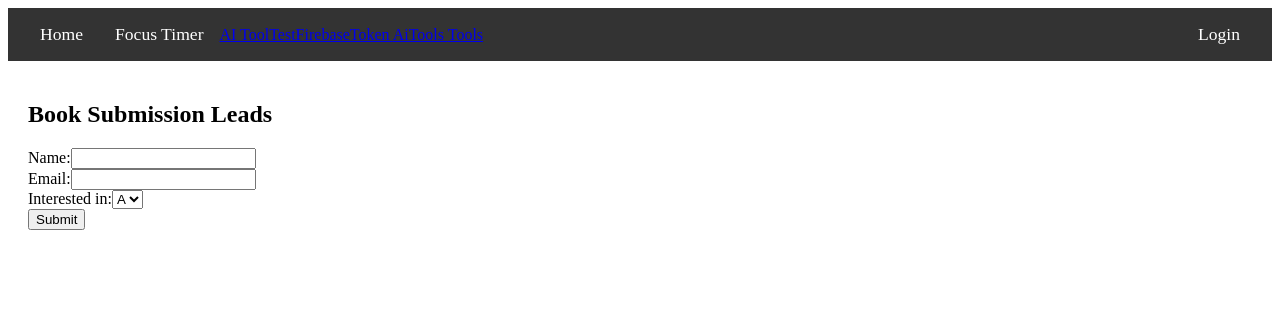
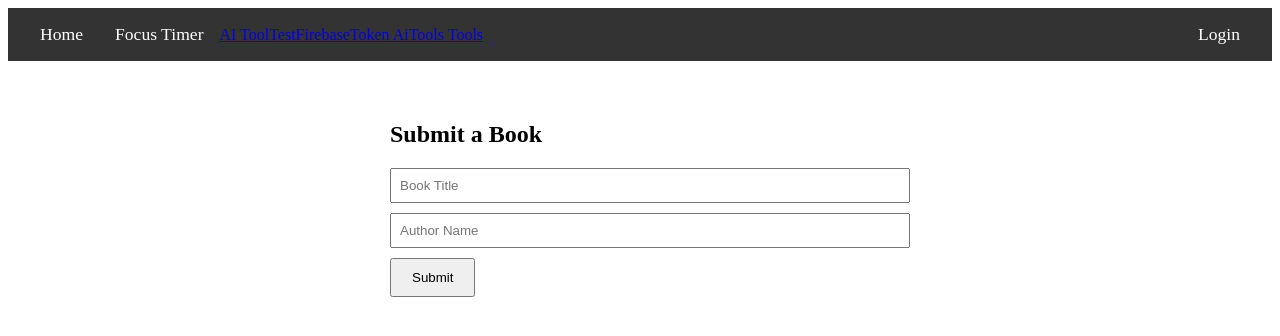
Before and after one commit to sidhutaran07/Test-react-app, a React (Create React App) app: page /BookSubmission in a window 1280 px wide. Shown: the top 336 px of the page. Built offline with nearby package versions, Linux system fonts and the light colour scheme; no server answers.

Commit message:
Update BookSubmissionPage.js

```diff
--- a/src/components/BookSubmissionPage.js
+++ b/src/components/BookSubmissionPage.js
@@ -1,60 +1,61 @@
-// Frontend: src/BookSubmissionPage.js (Page 2: Book Submission Leads Form)
-import React, { useState } from 'react';
+
+import React, { useState } from "react";
+import axios from "axios";
 import API_BASE_URL from "../config";
-function BookSubmissionPage() {
-  const [formData, setFormData] = useState({
-    name: '',
-    email: '',
-    interestedIn: 'A',
-  });
-  const [message, setMessage] = useState('');
 
-  const handleChange = (e) => {
-    setFormData({ ...formData, [e.target.name]: e.target.value });
-  };
+const BookSubmissionPage = () => {
+  const [title, setTitle] = useState("");
+  const [author, setAuthor] = useState("");
+  const [message, setMessage] = useState("");
 
   const handleSubmit = async (e) => {
     e.preventDefault();
+
     try {
-      const response = await fetch('/api/leads', {
-        method: 'POST',
-        headers: { 'Content-Type': 'application/json' },
-        body: JSON.stringify(formData),
+      const res = await axios.post(`${API_BASE_URL}/books`, {
+        title,
+        author,
       });
-      if (response.ok) {
-        setMessage('Lead submitted successfully!');
-      } else {
-        setMessage('Error submitting lead.');
-      }
-    } catch (error) {
-      setMessage('Error: ' + error.message);
+      setMessage("✅ Book submitted successfully!");
+      setTitle("");
+      setAuthor("");
+    } catch (err) {
+      console.error("Error submitting book:", err);
+      setMessage("❌ Failed to submit book");
     }
   };
 
   return (
-    <div>
-      <h2>Book Submission Leads</h2>
+    <div style={{ maxWidth: 500, margin: "auto", padding: 20 }}>
+      <h2>Submit a Book</h2>
       <form onSubmit={handleSubmit}>
-        <label>
-          Name:
-          <input type="text" name="name" value={formData.name} onChange={handleChange} required />
-        </label><br />
-        <label>
-          Email:
-          <input type="email" name="email" value={formData.email} onChange={handleChange} required />
-        </label><br />
-        <label>
-          Interested in:
-          <select name="interestedIn" value={formData.interestedIn} onChange={handleChange}>
-            <option value="A">A</option>
-            <option value="B">B</option>
-          </select>
-        </label><br />
-        <button type="submit">Submit</button>
+        <div>
+          <input
+            type="text"
+            placeholder="Book Title"
+            value={title}
+            onChange={(e) => setTitle(e.target.value)}
+            required
+            style={{ width: "100%", marginBottom: 10, padding: 8 }}
+          />
+        </div>
+        <div>
+          <input
+            type="text"
+            placeholder="Author Name"
+            value={author}
+            onChange={(e) => setAuthor(e.target.value)}
+            required
+            style={{ width: "100%", marginBottom: 10, padding: 8 }}
+          />
+        </div>
+        <button type="submit" style={{ padding: "10px 20px" }}>
+          Submit
+        </button>
       </form>
       {message && <p>{message}</p>}
     </div>
   );
-}
+};
 
 export default BookSubmissionPage;
```
